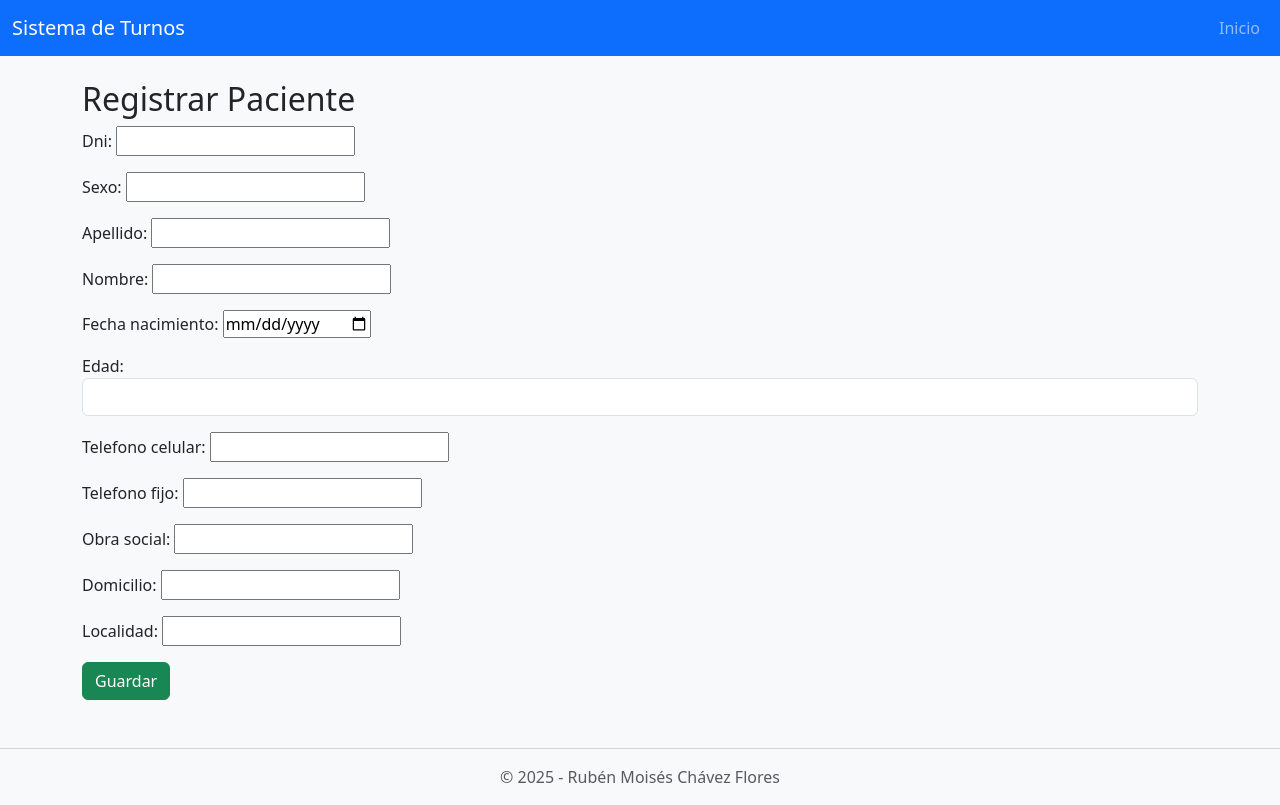
After one commit to rubenchavezflores/sistema_de_turnos, a Django app: template gestion/templates/gestion/registrar_paciente.html in a window 1280 px wide. The commit adds this page. Run offline with Django 5.2, Linux system fonts and the light colour scheme; the template is opened without the code that fills it: values that come from a table or form of the project are taken from there, others are empty.

Commit message:
Agregar formulario dinámico para registrar paciente con validación y cálculo de edad

```diff
--- /dev/null
+++ b/gestion/forms.py
@@ -0,0 +1,11 @@
+from django import forms
+from .models import Paciente
+
+class PacienteForm(forms.ModelForm):
+    class Meta:
+        model = Paciente
+        fields = ['dni', 'sexo', 'apellido', 'nombre', 'fecha_nacimiento', 'telefono_celular', 'telefono_fijo', 'obra_social', 'domicilio', 'localidad']
+        widgets = {
+            'fecha_nacimiento': forms.DateInput(attrs={'type': 'date'}),
+            'dni': forms.TextInput(attrs={'readonly': 'readonly'}),
+        }
--- a/gestion/models.py
+++ b/gestion/models.py
@@ -37,15 +37,30 @@ class DiaAtencion(models.Model):
         return f"{self.dia} - {self.horario_inicio} a {self.horario_fin} cada {self.intervalo_minutos} min"
 
 
+from django.db import models
+from datetime import date
+
 class Paciente(models.Model):
-    dni = models.CharField(max_length=15, unique=True)
+    dni = models.CharField(max_length=20, unique=True)
+    sexo = models.CharField(max_length=10, blank=True, null=True)
+    apellido = models.CharField(max_length=100)
     nombre = models.CharField(max_length=100)
-    apellido = models.CharField(max_length=100)
-    telefono = models.CharField(max_length=20, blank=True)
-    email = models.EmailField(blank=True)
+    fecha_nacimiento = models.DateField(blank=True, null=True)
+    telefono_celular = models.CharField(max_length=20, blank=True, null=True)
+    telefono_fijo = models.CharField(max_length=20, blank=True, null=True)
+    obra_social = models.CharField(max_length=100, blank=True, null=True)
+    domicilio = models.CharField(max_length=255, blank=True, null=True)
+    localidad = models.CharField(max_length=100, blank=True, null=True)
+
+    def edad(self):
+        hoy = date.today()
+        if self.fecha_nacimiento:
+            return hoy.year - self.fecha_nacimiento.year - ((hoy.month, hoy.day) < (self.fecha_nacimiento.month, self.fecha_nacimiento.day))
+        return None
 
     def __str__(self):
-        return f"{self.nombre} {self.apellido} ({self.dni})"
+        return f"{self.apellido}, {self.nombre} ({self.dni})"
+
 
 class Turno(models.Model):
     medico = models.ForeignKey(Medico, on_delete=models.CASCADE)
--- a/gestion/templates/gestion/inicio.html
+++ b/gestion/templates/gestion/inicio.html
@@ -4,6 +4,7 @@
 
 {% block content %}
 <h1 class="mb-4">Bienvenido al Sistema de Turnos</h1>
+<a href="{% url 'consultar_paciente' %}" class="btn btn-warning mb-3">Consultar Paciente</a>
 
 <!-- SECCIÓN 1: Buscar por Especialidad -->
 <div class="card mb-4">
--- /dev/null
+++ b/gestion/templates/gestion/registrar_paciente.html
@@ -0,0 +1,91 @@
+{% extends 'gestion/base.html' %}
+
+{% block content %}
+<h2>Registrar Paciente</h2>
+
+<form method="post" novalidate>
+    {% csrf_token %}
+    {{ form.non_field_errors }}
+
+    <div class="mb-3">
+        {{ form.dni.label_tag }}
+        {{ form.dni }}
+        {{ form.dni.errors }}
+    </div>
+
+    <div class="mb-3">
+        {{ form.sexo.label_tag }}
+        {{ form.sexo }}
+        {{ form.sexo.errors }}
+    </div>
+
+    <div class="mb-3">
+        {{ form.apellido.label_tag }}
+        {{ form.apellido }}
+        {{ form.apellido.errors }}
+    </div>
+
+    <div class="mb-3">
+        {{ form.nombre.label_tag }}
+        {{ form.nombre }}
+        {{ form.nombre.errors }}
+    </div>
+
+    <div class="mb-3">
+        {{ form.fecha_nacimiento.label_tag }}
+        {{ form.fecha_nacimiento }}
+        {{ form.fecha_nacimiento.errors }}
+    </div>
+
+    <div class="mb-3">
+        <label>Edad:</label>
+        <input type="text" id="edad" class="form-control" readonly>
+    </div>
+
+    <div class="mb-3">
+        {{ form.telefono_celular.label_tag }}
+        {{ form.telefono_celular }}
+        {{ form.telefono_celular.errors }}
+    </div>
+
+    <div class="mb-3">
+        {{ form.telefono_fijo.label_tag }}
+        {{ form.telefono_fijo }}
+        {{ form.telefono_fijo.errors }}
+    </div>
+
+    <div class="mb-3">
+        {{ form.obra_social.label_tag }}
+        {{ form.obra_social }}
+        {{ form.obra_social.errors }}
+    </div>
+
+    <div class="mb-3">
+        {{ form.domicilio.label_tag }}
+        {{ form.domicilio }}
+        {{ form.domicilio.errors }}
+    </div>
+
+    <div class="mb-3">
+        {{ form.localidad.label_tag }}
+        {{ form.localidad }}
+        {{ form.localidad.errors }}
+    </div>
+
+    <button type="submit" class="btn btn-success">Guardar</button>
+</form>
+
+<script>
+document.getElementById('id_fecha_nacimiento').addEventListener('change', function() {
+    const fecha = new Date(this.value);
+    const hoy = new Date();
+    let edad = hoy.getFullYear() - fecha.getFullYear();
+    const m = hoy.getMonth() - fecha.getMonth();
+    if (m < 0 || (m === 0 && hoy.getDate() < fecha.getDate())) {
+        edad--;
+    }
+    document.getElementById('edad').value = edad >= 0 ? edad : '';
+});
+</script>
+
+{% endblock %}
--- a/gestion/urls.py
+++ b/gestion/urls.py
@@ -3,5 +3,8 @@ from . import views
 
 urlpatterns = [
     path('', views.inicio, name='inicio'),
+    path('consultar-paciente/', views.consultar_paciente, name='consultar_paciente'),
+    path('registrar-paciente/<str:dni>/', views.registrar_paciente, name='registrar_paciente'),
     path('otorgar_turno/<int:medico_id>/', views.otorgar_turno, name='otorgar_turno'),
+
 ]
```
Also changed, not shown: gestion/templates/gestion/consultar_paciente.html (added, +30 -0 lines), gestion/views.py (+35 -0 lines), db.sqlite3, gestion/migrations/0004_remove_paciente_email_remove_paciente_telefono_and_more.py (added).
